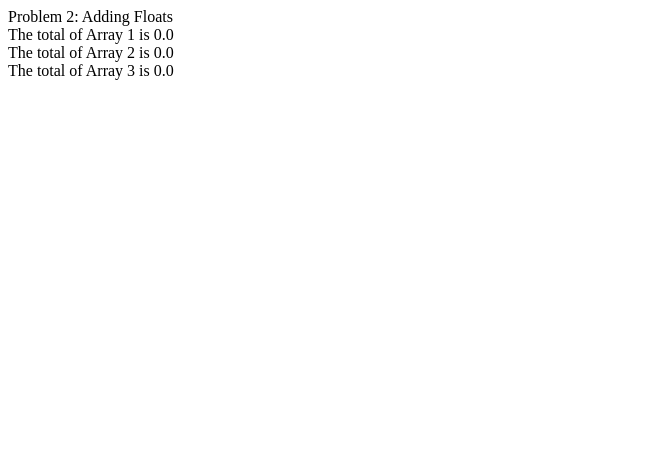
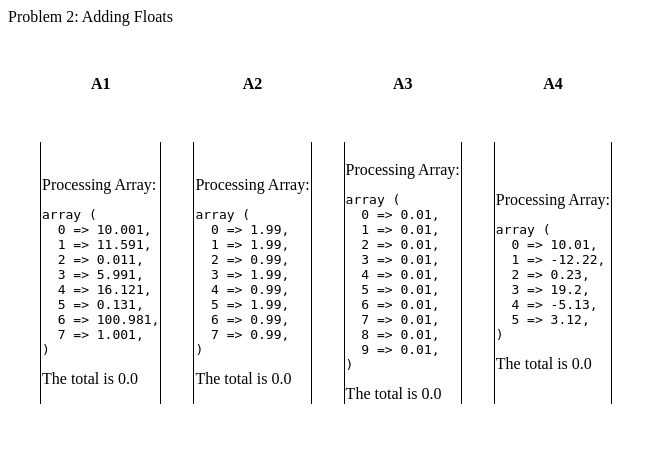
Before and after one commit to MattToegel/IT202, a PHP site: page /M2/problem2.php in a window 1280 px wide. Shown: the top 451 px of the page, without its empty margins (0-667 px from the left). Run offline with PHP 8.4, Linux system fonts and the light colour scheme.

Commit message:
updated problem 2 layout

```diff
--- a/public_html/M2/problem2.php
+++ b/public_html/M2/problem2.php
@@ -2,15 +2,47 @@
 $a1 = [10.001, 11.591, 0.011, 5.991, 16.121, 0.131, 100.981, 1.001];
 $a2 = [1.99, 1.99, 0.99, 1.99, 0.99, 1.99, 0.99, 0.99];
 $a3 = [0.01, 0.01, 0.01, 0.01, 0.01, 0.01, 0.01, 0.01, 0.01, 0.01];
+$a4 = [10.01, -12.22, 0.23, 19.20, -5.13, 3.12];
 function getTotal($arr) {
+    echo "<br>Processing Array:<br><pre>" . var_export($arr, true) . "</pre>";
     $total = 0.00;
     //TODO do adding here
     //TODO do rounding stuff here
-    return $total;
+    echo "The total is " . var_export($total, true);
 }
 echo "Problem 2: Adding Floats<br>";
-echo "The total of Array 1 is " . var_export(getTotal($a1), true);
-echo "<br>";
-echo "The total of Array 2 is " . var_export(getTotal($a2), true);
-echo "<br>";
-echo "The total of Array 3 is " . var_export(getTotal($a3), true);
+?>
+<table>
+    <thread>
+        <th>A1</th>
+        <th>A2</th>
+        <th>A3</th>
+        <th>A4</th>
+    </thread>
+    <tbody>
+        <tr>
+            <td>
+                <?php getTotal($a1) ?>
+            </td>
+            <td>
+                <?php getTotal($a2) ?>
+            </td>
+            <td>
+                <?php getTotal($a3) ?>
+            </td>
+            <td>
+                <?php getTotal($a4); ?>
+            </td>
+        </tr>
+</table>
+<style>
+    table {
+        border-spacing: 2em 3em;
+        border-collapse: separate;
+    }
+
+    td {
+        border-right: solid 1px black;
+        border-left: solid 1px black;
+    }
+</style>
```
